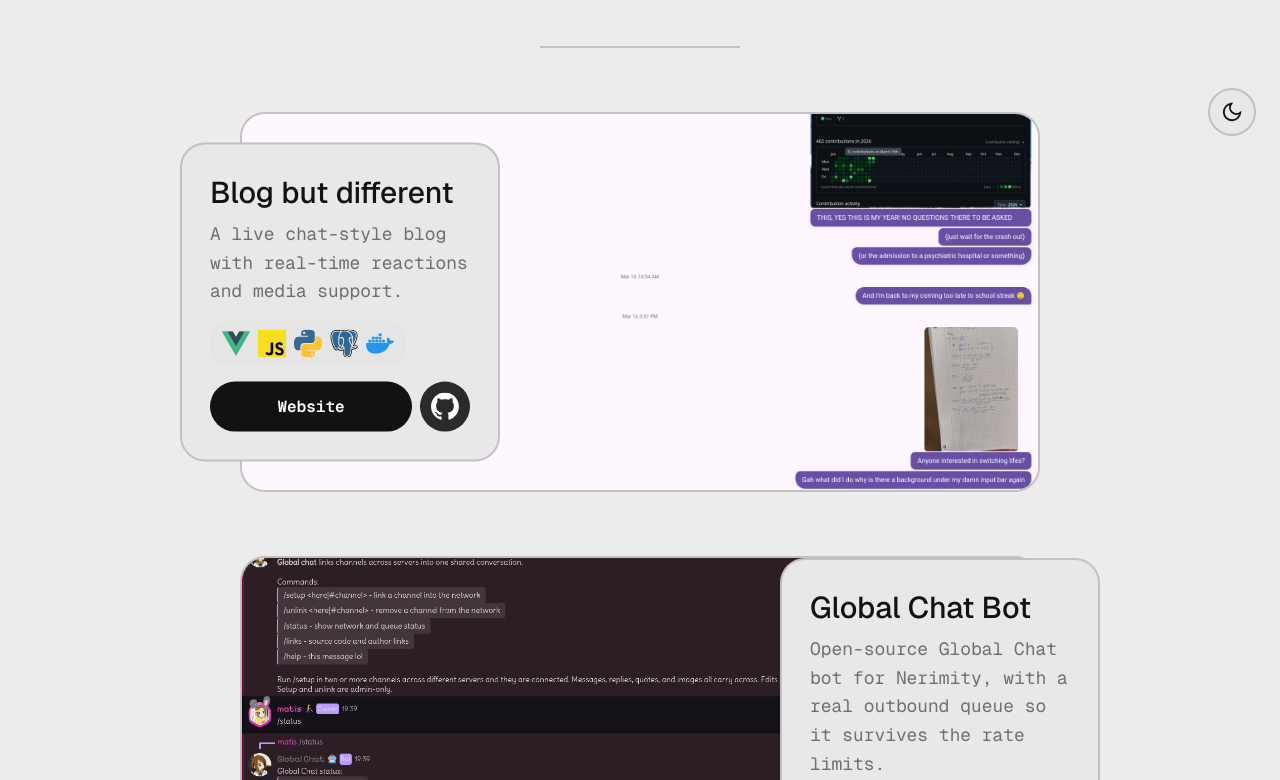
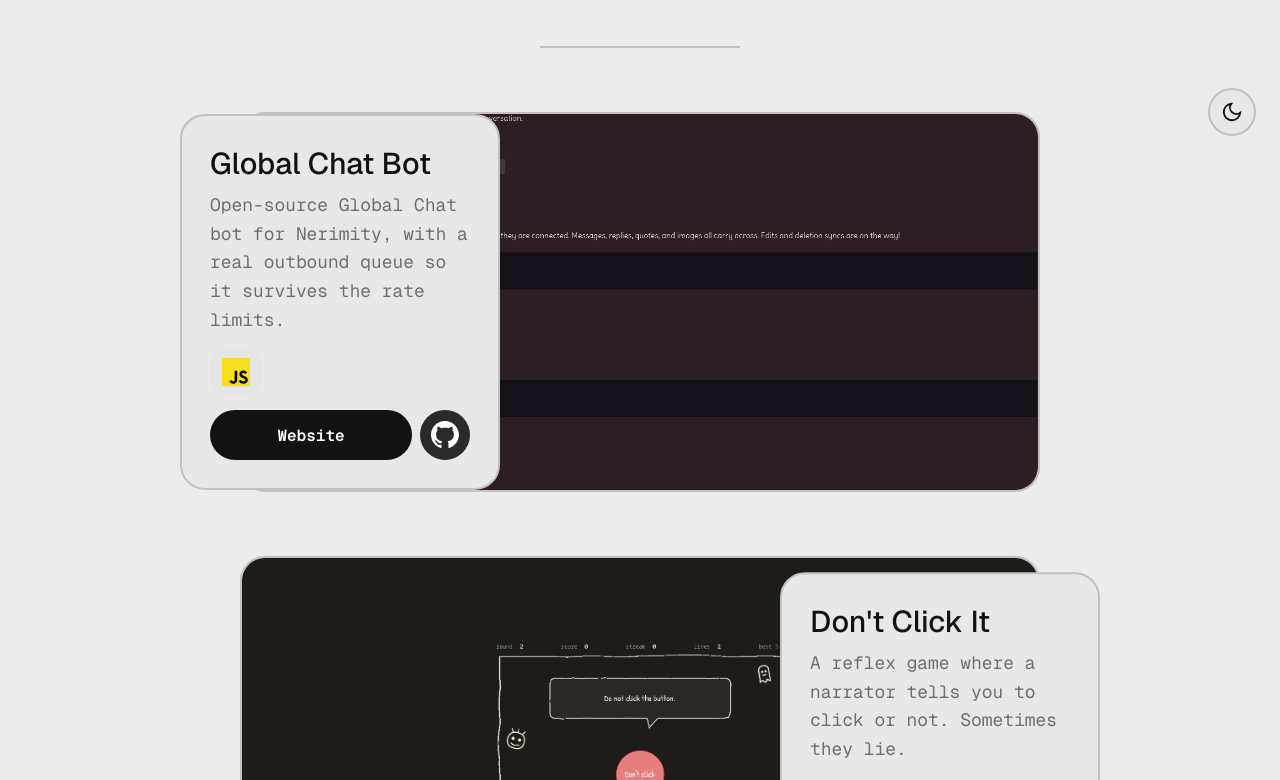
Before and after one commit to mathiiiiiis/homepage, a Vue app: page /projects in a window 1280 px wide. Shown: the part 640-1420 px from the top of the page. Built offline with nearby package versions, Linux system fonts and the light colour scheme.

Commit message:
fix: remove blog project and fix Sono links to point to new website

```diff
--- a/src/views/ProjectsView.vue
+++ b/src/views/ProjectsView.vue
@@ -5,22 +5,15 @@
     'A local music player for a lot of devices (kinda). Built with Flutter. Development started in April 2025. Got restarted in March 2026.',
   tech: ['icon-flutter', 'icon-dart'],
   github: 'https://github.com/appsono/sono-new',
-  website: 'https://play.google.com/store/apps/details?id=wtf.sono.app',
+  website: 'https://sono.mathiiis.de/',
   images: ['/images/projects/sono-1.png'],
 }
 
 const projects = [
   {
-    title: 'Blog but different',
-    description: 'A live chat-style blog with real-time reactions and media support.',
-    tech: ['icon-vue', 'icon-javascript', 'icon-python', 'icon-postgres', 'icon-docker'],
-    github: 'https://github.com/mathiiiiiis/blog-but-different',
-    website: 'https://blog.mathiiis.de',
-    images: ['/images/projects/blog-1.png'],
-  },
-  {
     title: 'Global Chat Bot',
-    description: 'Open-source Global Chat bot for Nerimity, with a real outbound queue so it survives the rate limits.',
+    description:
+      'Open-source Global Chat bot for Nerimity, with a real outbound queue so it survives the rate limits.',
     tech: ['icon-javascript'],
     github: 'https://github.com/mathiiiiiis/global-chat-bot',
     website: 'https://nerimity.com/bot/1778634213063569408?perms=2',
@@ -28,10 +21,10 @@
   },
   {
     title: "Don't Click It",
-    description: "A reflex game where a narrator tells you to click or not. Sometimes they lie. ",
+    description: 'A reflex game where a narrator tells you to click or not. Sometimes they lie. ',
     tech: ['icon-typescript', 'icon-docker'],
     github: 'https://github.com/mathiiiiiis/dont-click-it',
-    website: 'https://dci.mathiiis.de',
+    website: 'https://dci.mathiiis.de/',
     images: ['/images/projects/dont-click-it-1.png'],
   },
   {
@@ -39,7 +32,7 @@
     description: 'This website. What did you expect?',
     tech: ['icon-vue', 'icon-javascript', 'icon-docker'],
     github: 'https://github.com/mathiiiiiis/homepage',
-    website: 'https://mathiiis.de',
+    website: 'https://mathiiis.de/',
     images: ['/images/projects/homepage-1.png'],
   },
 ]
@@ -78,7 +71,9 @@
           </div>
         </div>
         <div class="featured-buttons">
-          <a :href="featured.website" target="_blank" rel="noopener noreferrer" class="btn-website">Website</a>
+          <a :href="featured.website" target="_blank" rel="noopener noreferrer" class="btn-website"
+            >Website</a
+          >
           <a
             :href="featured.github"
             target="_blank"
@@ -138,7 +133,13 @@
               </svg>
             </div>
             <div class="project-buttons">
-              <a v-if="project.website" :href="project.website" target="_blank" rel="noopener noreferrer" class="btn-website">
+              <a
+                v-if="project.website"
+                :href="project.website"
+                target="_blank"
+                rel="noopener noreferrer"
+                class="btn-website"
+              >
                 Website
               </a>
               <a
--- a/src/views/SocialsView.vue
+++ b/src/views/SocialsView.vue
@@ -54,7 +54,7 @@
   {
     label: 'Sono on GitHub',
     src: '/images/webButtons/sono-github-appsono.gif',
-    href: 'https://github.com/appsono',
+    href: 'https://sono.mathiiis.de',
   },
   {
     label: 'Powered by Debian',
```
Also changed, not shown: public/images/projects/blog-1.png (deleted).
